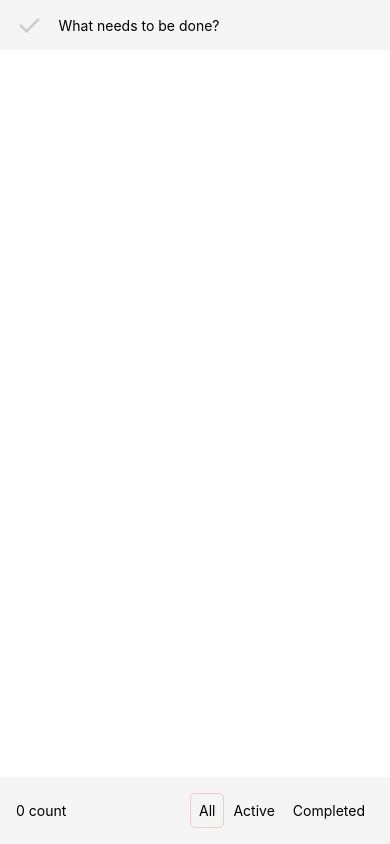
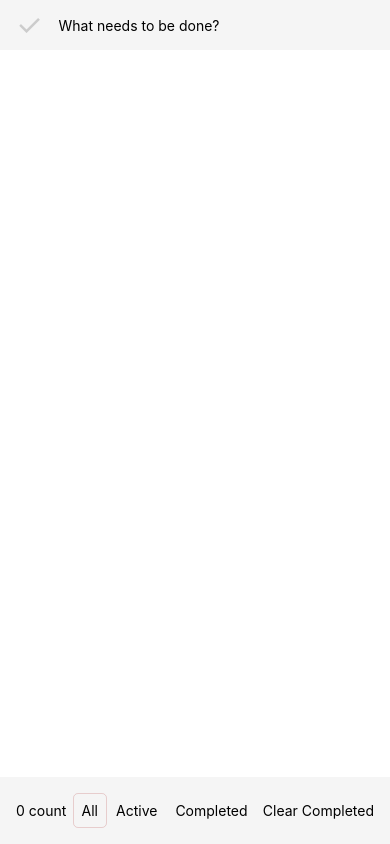
Before and after one commit to chris-gaona/todo-react-native, a React Native app: screen / in a window 390 px wide. Built offline with nearby package versions, Linux system fonts and the light colour scheme.

Commit message:
Adds a clear all button to footer

```diff
--- a/App.js
+++ b/App.js
@@ -53,6 +53,14 @@ export default class App extends Component<Props> {
     this.handleToggleComplete = this.handleToggleComplete.bind(this);
     this.handleRemoveItem = this.handleRemoveItem.bind(this);
     this.handleFilter = this.handleFilter.bind(this);
+    this.handleClearComplete = this.handleClearComplete.bind(this);
+  }
+
+  handleClearComplete() {
+    allItems = filterItems("ACTIVE");
+    this.setState({
+      items: allItems
+    })
   }
 
   handleFilter(filter) {
@@ -130,7 +138,7 @@ export default class App extends Component<Props> {
           renderItem={({item}) => <Todo onComplete={(complete) => this.handleToggleComplete(item.key, complete)} onRemove={() => this.handleRemoveItem(item.key)} item={item}/>}
           onScroll={() => Keyboard.dismiss()}
         />
-        <Footer count={filterItems("ACTIVE").length} filter={this.state.filter} onFilter={this.handleFilter}/>
+        <Footer count={filterItems("ACTIVE").length} filter={this.state.filter} onFilter={this.handleFilter} onClearComplete={this.handleClearComplete}/>
       </View>
     );
   }
--- a/App/Components/Footer.js
+++ b/App/Components/Footer.js
@@ -48,6 +48,9 @@ export default class Footer extends Component {
             <Text>Completed</Text>
           </TouchableOpacity>
         </View>
+        <TouchableOpacity onPress={this.props.onClearComplete}>
+          <Text>Clear Completed</Text>
+        </TouchableOpacity>
       </View>
     )
   }
```
